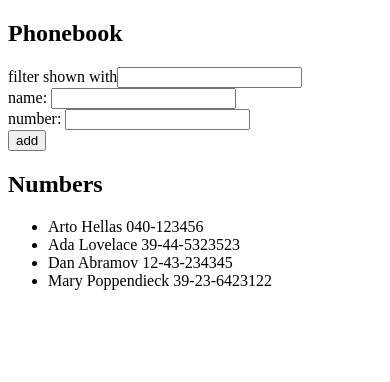
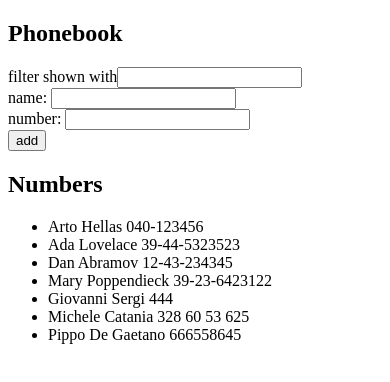
Before and after one commit to Giuva-Sergi/full-stack-open, a React (Vite) app in the folder part-2/phonebook/: page / in a window 390 px wide. Shown: the top 382 px of the page. Built offline with nearby package versions, Linux system fonts and the light colour scheme; data requests are answered from the project's data file.

Commit message:
phonebook steps 2.12 to 2.14

```diff
--- a/part-2/phonebook/db.json
+++ b/part-2/phonebook/db.json
@@ -3,22 +3,37 @@
     {
       "name": "Arto Hellas",
       "number": "040-123456",
-      "id": 1
+      "id": "1"
     },
     {
       "name": "Ada Lovelace",
       "number": "39-44-5323523",
-      "id": 2
+      "id": "2"
     },
     {
       "name": "Dan Abramov",
       "number": "12-43-234345",
-      "id": 3
+      "id": "3"
     },
     {
       "name": "Mary Poppendieck",
       "number": "39-23-6423122",
-      "id": 4
+      "id": "4"
+    },
+    {
+      "id": "9b79",
+      "name": "Giovanni Sergi",
+      "number": "444"
+    },
+    {
+      "id": "86db",
+      "name": "Michele Catania",
+      "number": "328 60 53 625"
+    },
+    {
+      "id": "9445",
+      "name": "Pippo De Gaetano",
+      "number": "666558645"
     }
   ]
 }
--- a/part-2/phonebook/src/App.jsx
+++ b/part-2/phonebook/src/App.jsx
@@ -3,6 +3,7 @@ import Person from "./components/Person";
 import Searchbar from "./components/Searchbar";
 import AddPersonForm from "./components/AddPersonForm";
 import axios from "axios";
+import { createContact, getContacts } from "./services/contacts";
 
 function App() {
   const [persons, setPersons] = useState([]);
@@ -10,14 +11,9 @@ function App() {
   const [newNumber, setNewNumber] = useState("");
   const [filter, setFilter] = useState("");
 
-  const fetchPersons = function () {
-    axios.get("http://localhost:3001/persons").then((res) => {
-      const persons = res.data;
-      setPersons(persons);
-    });
-  };
-
-  useEffect(fetchPersons, []);
+  useEffect(() => {
+    getContacts().then((contacts) => setPersons(contacts));
+  }, []);
 
   function addPerson(e) {
     e.preventDefault();
@@ -29,13 +25,14 @@ function App() {
       return;
     }
     const newPerson = {
-      id: persons.length + 1,
       name: newName,
       number: newNumber,
     };
-    setPersons([...persons, newPerson]);
-    setNewName("");
-    setNewNumber("");
+    createContact(newPerson).then((newContact) => {
+      setPersons([...persons, newContact]);
+      setNewName("");
+      setNewNumber("");
+    });
   }
 
   const filteredPersons = filter
--- /dev/null
+++ b/part-2/phonebook/src/services/contacts.js
@@ -0,0 +1,17 @@
+import axios from "axios";
+
+const BASE_URL = "http://localhost:3001/persons";
+
+const getContacts = function () {
+  const request = axios.get(BASE_URL);
+
+  return request.then((res) => res.data);
+};
+
+const createContact = function (newContact) {
+  const request = axios.post(BASE_URL, newContact);
+
+  return request.then((res) => res.data);
+};
+
+export { getContacts, createContact };
```
